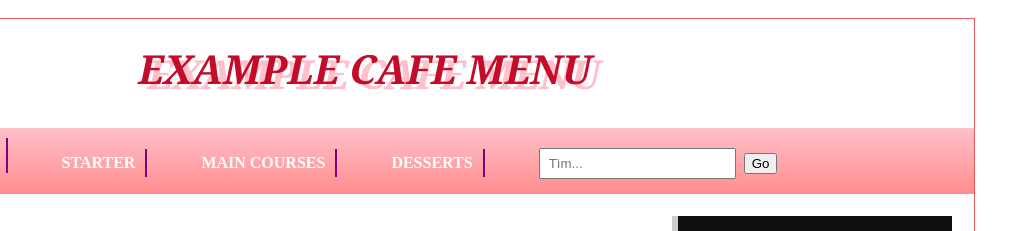
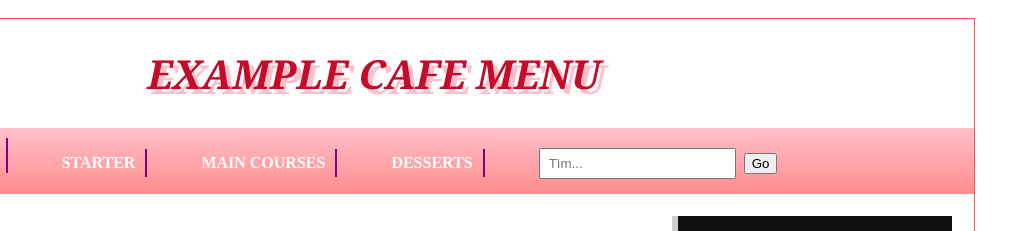
Before and after one commit to thanhtam-gittech/Bai-tap-5, a plain HTML site: page index.html in a window 1280 px wide. Shown: the top 231 px of the page, 266-1280 px from the left. Drawn offline with Linux system fonts and the light colour scheme.

Commit message:
Bai tap 5

```diff
--- a/index.html
+++ b/index.html
@@ -23,16 +23,10 @@
       font-family: Georgia, serif;
       font-size: 40px;
       font-style: italic;
-      color: pink;
+      color: rgb(196, 12, 42);
       text-align: center;
       position: relative;
-    }
-    .head::after {
-      content: "EXAMPLE CAFE MENU";
-      position: absolute;
-      left: 50%;
-      transform: translateX(-52%) translateY(-10%);
-      color: rgb(196, 12, 42);
+      text-shadow:  5px 5px 0 pink;
     }
     .navbar {
       background: linear-gradient(pink, rgb(255, 141, 141));
```
